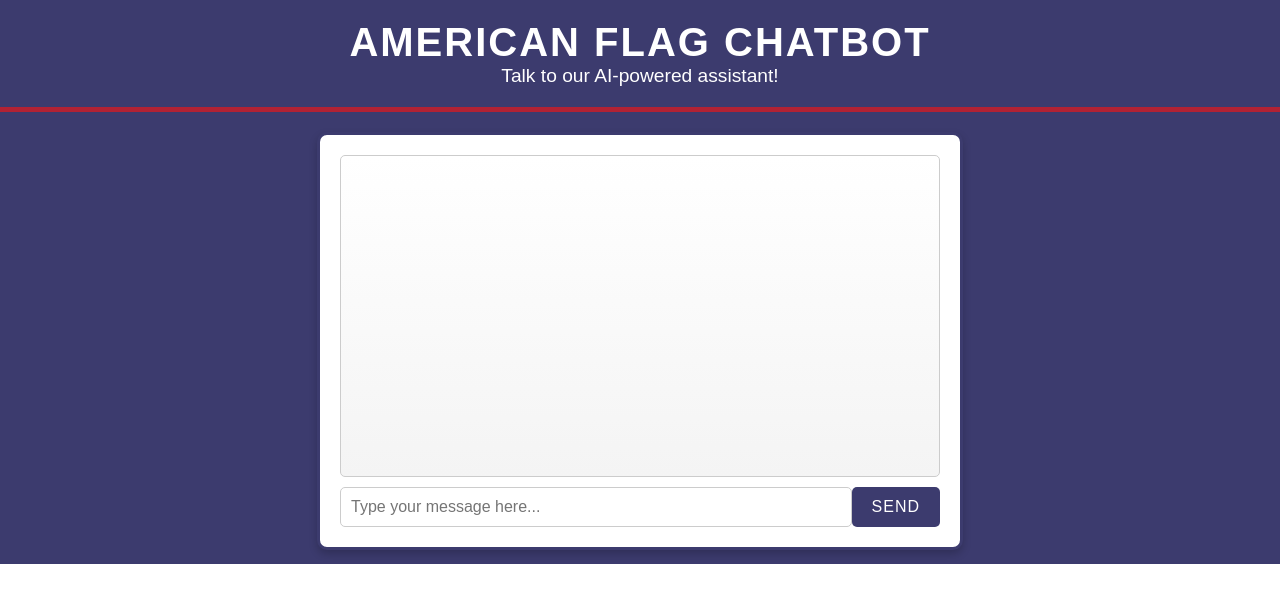
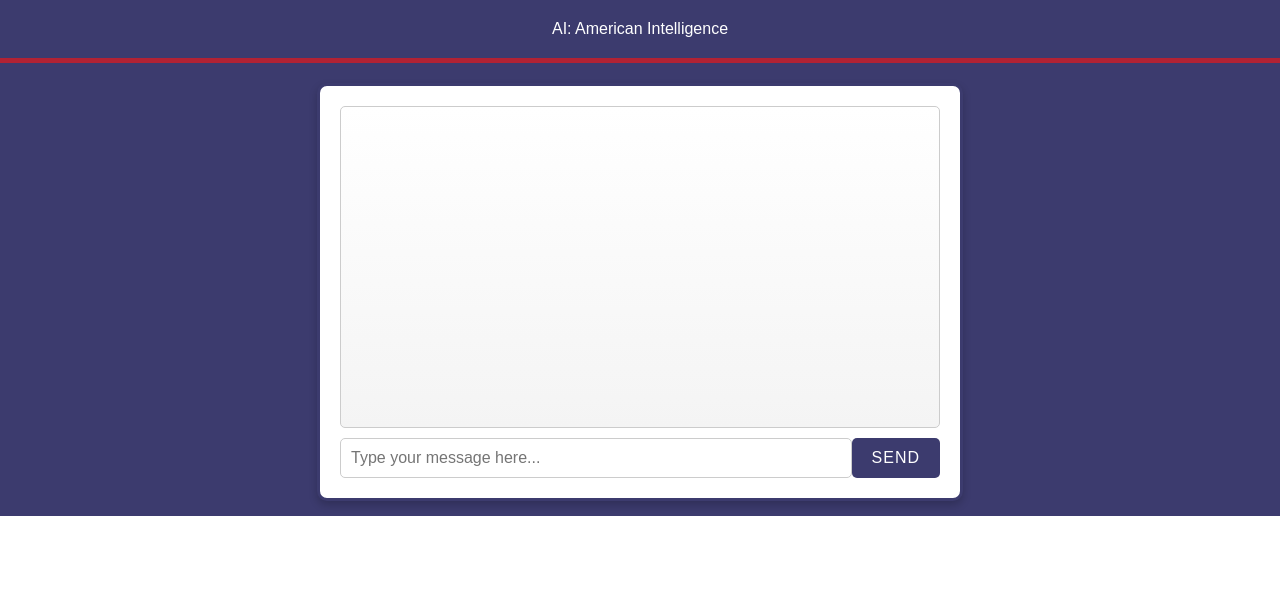
Before and after one commit to indiandev389/american-intelligence, a plain HTML site: page index.html in a window 1280 px wide. Drawn offline with Linux system fonts and the light colour scheme.

Commit message:
Update index.html

```diff
--- a/index.html
+++ b/index.html
@@ -110,9 +110,8 @@
   </style>
 </head>
 <body>
-    <header>
-        <h1>American Flag Chatbot</h1>
-        <p>Talk to our AI-powered assistant!</p>
+    <header>AI: American Intelligence</h1>
+<!--         <p></p> -->
     </header>
     <div id="chat-container">
         <div id="chat-box"></div>
```
